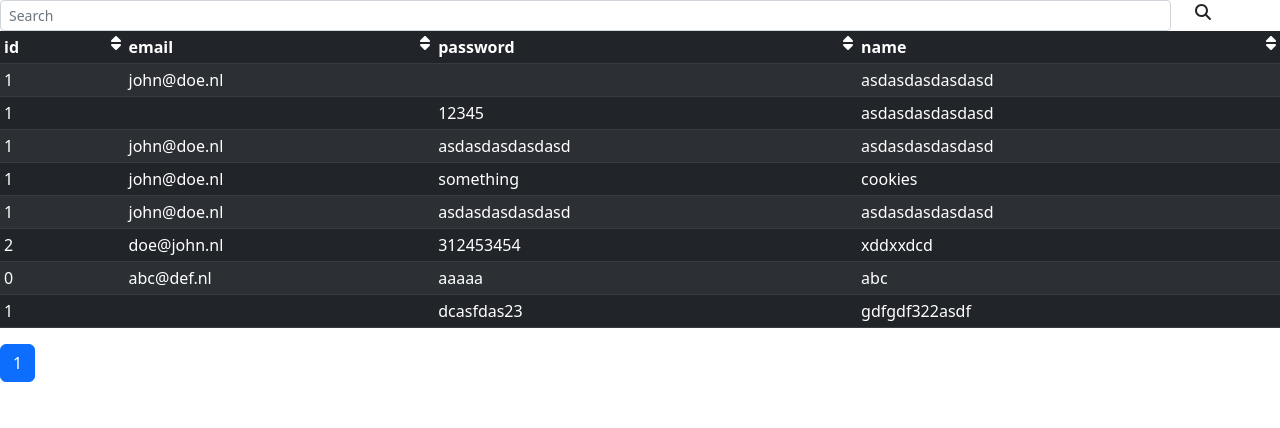
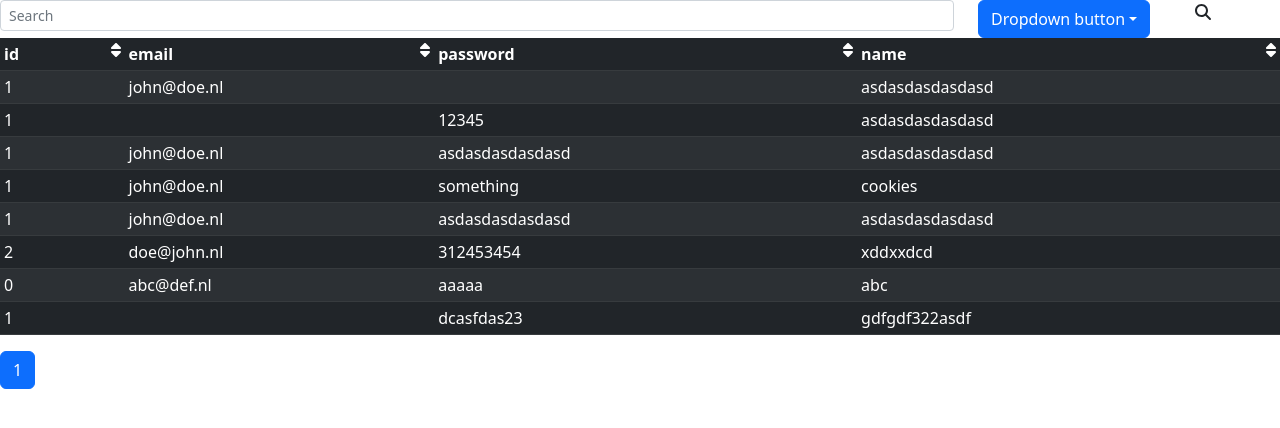
Before and after one commit to Kevink12341/customReactTable, a React (Create React App) app: page / in a window 1280 px wide. Shown: the top 428 px of the page. Built offline with nearby package versions, Linux system fonts and the light colour scheme.

Commit message:
update sorting && dropdownbutton

```diff
--- a/src/components/ArrToTable.tsx
+++ b/src/components/ArrToTable.tsx
@@ -3,7 +3,7 @@ import { library } from '@fortawesome/fontawesome-svg-core';
 import { faFontAwesome, faMagnifyingGlass } from "@fortawesome/free-solid-svg-icons";
 import { fas } from '@fortawesome/free-solid-svg-icons'
 import React, { ReactElement, ReactNode } from "react"
-import { Col, Container, Form, Row } from "react-bootstrap";
+import { Col, Container, Form, Row , Dropdown, DropdownButton} from "react-bootstrap";
 import Table, { TableProps } from 'react-bootstrap/Table';
 import Pagination from 'react-bootstrap/Pagination';
 import mySortFunction from "../helpers/sorting";
@@ -26,11 +26,14 @@ interface State {
   paginationIndex: number;
 };
 
+
 class ArrToTable extends React.Component<Props, State> {
   public static defaultProps ={
       limit: 50
-  }
+  };
   maxLimitPages: number =  1
+
+
 
   constructor(props: Props) {
     super(props);
@@ -176,6 +179,10 @@ class ArrToTable extends React.Component<Props, State> {
     }
   }
 
+  handleSearchButton(e:any){
+    console.log(e)
+  }
+
   render() {
     let data  = this.props.data
     let paginationIndex = this.state.paginationIndex
@@ -234,6 +241,14 @@ class ArrToTable extends React.Component<Props, State> {
       );
     };
 
+    let dropdownItems: Array<ReactNode> = [];
+    if(data){
+      let keys = Object.keys(this.props.data[0])
+      keys.map((key,index) => {
+        dropdownItems.push(<Dropdown.Item as="button" onClick={e => this.handleSearchButton(e)}>{key}</Dropdown.Item>)
+      });
+    };
+
     return (
       <>
         <Container fluid="true">
@@ -245,6 +260,14 @@ class ArrToTable extends React.Component<Props, State> {
                   </Form.Control>
                 </>
               </Form.Group>
+            </Col>
+
+            <Col xs="2">
+              <Dropdown>
+                <DropdownButton id="dropdown-item-button" title="Dropdown button">
+                  {dropdownItems}
+                </DropdownButton>
+              </Dropdown>
             </Col>
             <Col xs="1">
               <FontAwesomeIcon icon={faMagnifyingGlass} />
--- a/src/helpers/sorting.ts
+++ b/src/helpers/sorting.ts
@@ -28,7 +28,8 @@ function mySortFunction(data:Array<any>, searchKey:any, direction?:string ): Arr
 function sortingHelper(data: Array<any>, searchKey: "string"):string{
     // probably needs a rewrite for bigger datasets.
     let datatype = ""
-    for(let i = 1 ; i< data.length ; i++) {
+    let loops = data.length > 1000 ? 1000 : data.length
+    for(let i = 1 ; i < loops ; i++) {
         if(typeof(data[i][searchKey]) != typeof(data[i-1][searchKey])){
             datatype = "mixed"
             break
```
